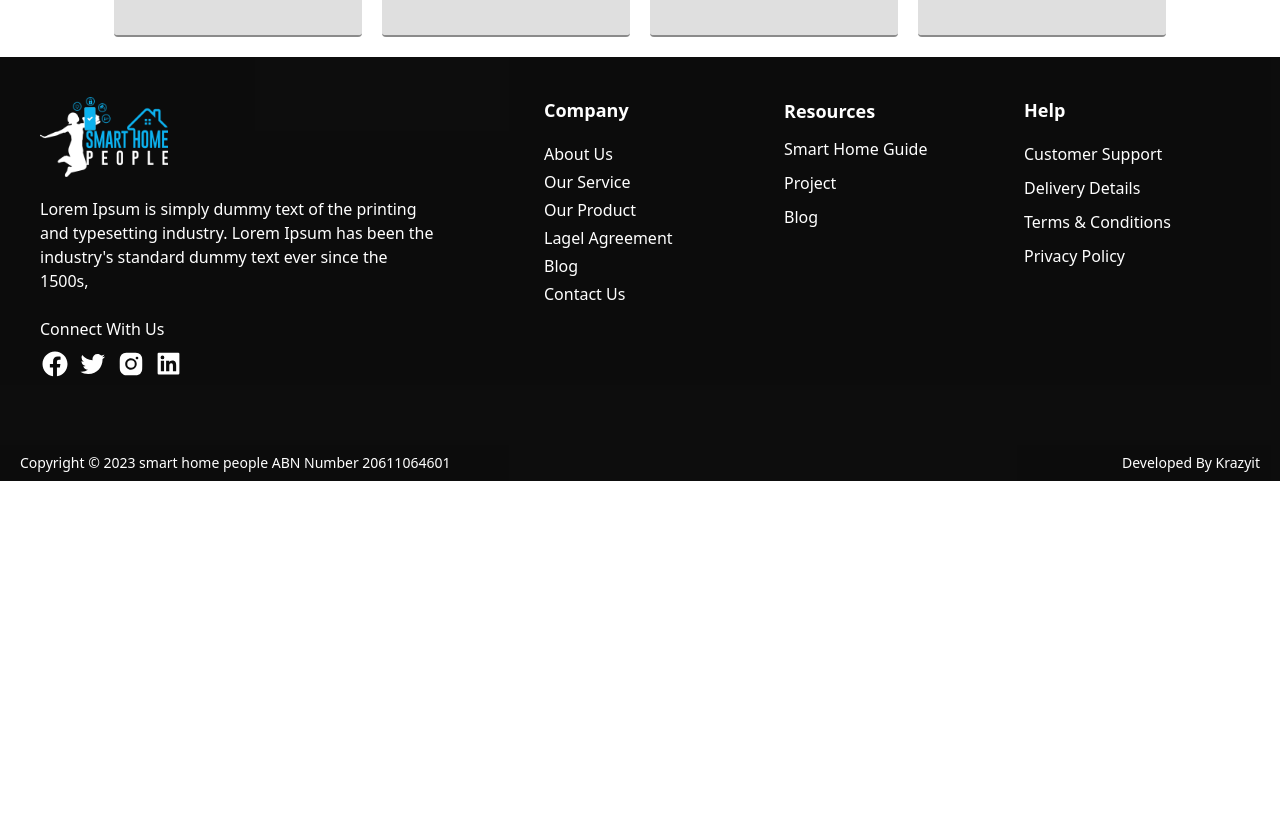
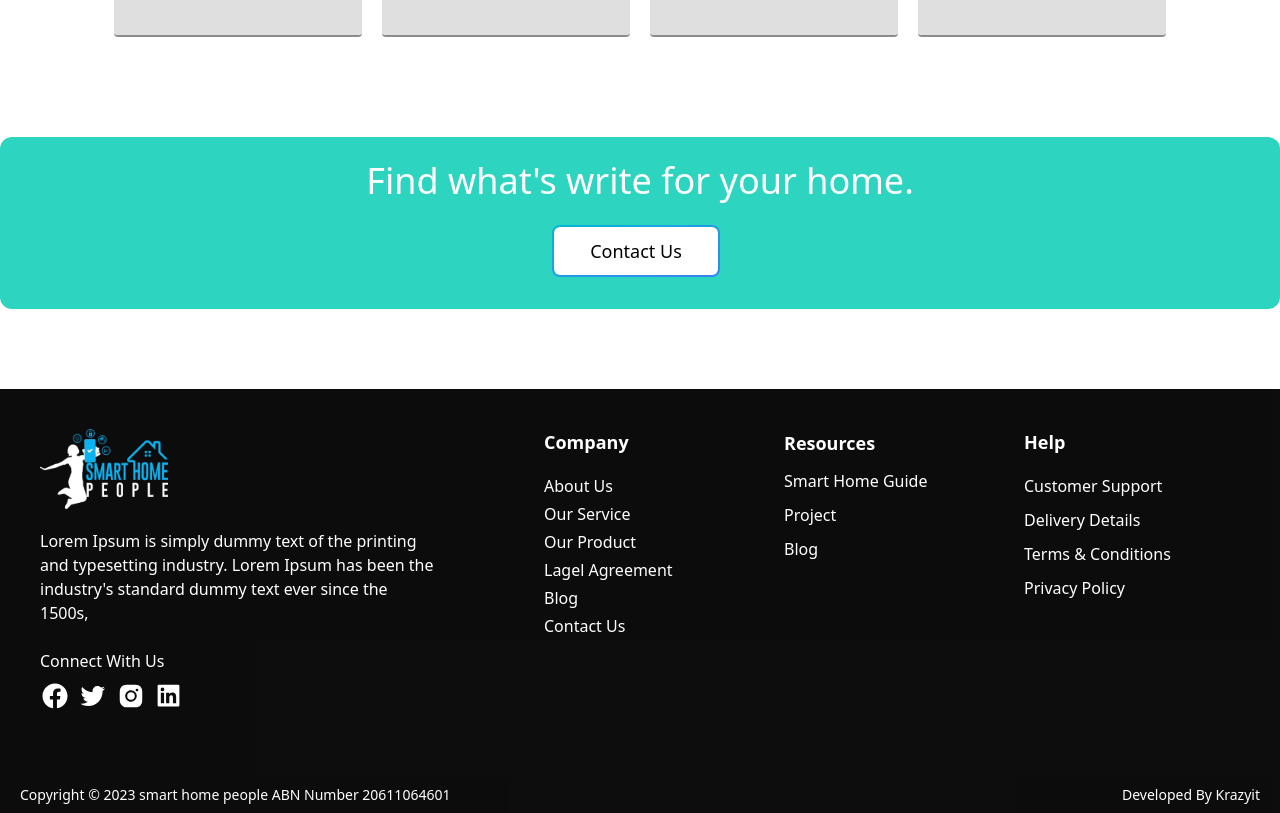
Before and after one commit to krazytofayel/smarthome, a React (Vite) app: page /aboutus in a window 1280 px wide. Shown: the part 3680-4493 px from the top of the page. Before the commit the page ends 4161 px from the top, so only its background shows below. Built offline with nearby package versions, Linux system fonts and the light colour scheme.

Commit message:
-add btn

```diff
--- a/src/Pages/AboutUs/AboutUs.jsx
+++ b/src/Pages/AboutUs/AboutUs.jsx
@@ -7,6 +7,7 @@
 import HowIt_Work_Section from "./AboutUs_Components/HowIt_Work_Section/HowIt_Work_Section";
 import { useState } from "react";
 import NavBar from "../../Components/Shareable_Components/NavBar/NavBar";
+import Global_Button_Section from "../../Components/Shareable_Components/Global_Buton_Section/Global_Button_Section";
 const AboutUs = () => {
   const breadcrumbItems = [
     { text: "Home", href: "#", icon: "home" },
@@ -56,6 +57,23 @@
           <div className=" flex justify-center  items-center  ">
             <AboutUs_ProfileCard />
           </div>
+
+          <div>
+            <div className="container mx-auto bg-teal-400 text-center rounded-xl p-6 mt-20 mb-20">
+              <h2 className="text-4xl font-medium  mb-6 text-white">
+                Find what's write for your home.
+              </h2>
+
+              {/* <a
+                href="#"
+                className=" bg-white  text-blue-500 rounded-lg px-4 py-2 font-medium hover:bg-blue-500 hover:text-white transition-all duration-300"
+              >
+                Contact us
+              </a> */}
+
+              <Global_Button_Section button_text={'Contact Us'} />
+            </div>
+          </div>
         </div>
 
         <Footer />
```
